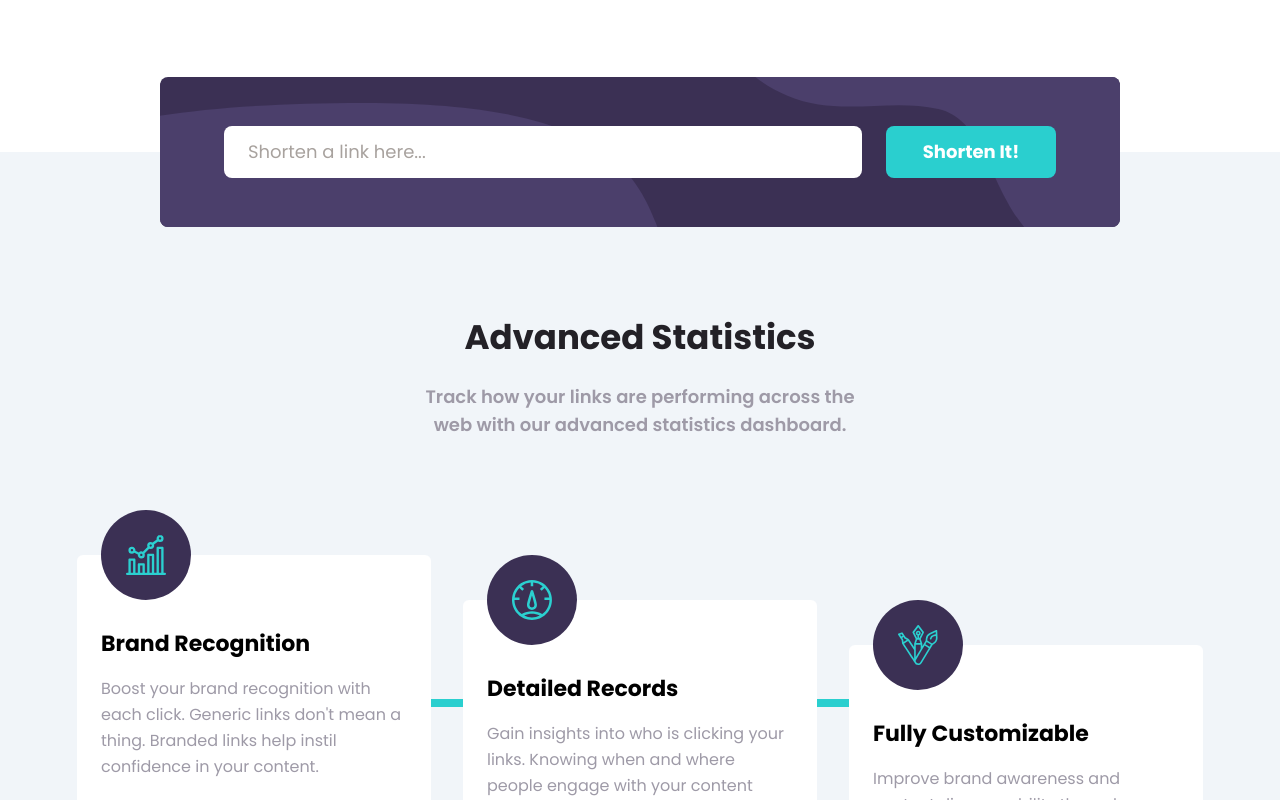
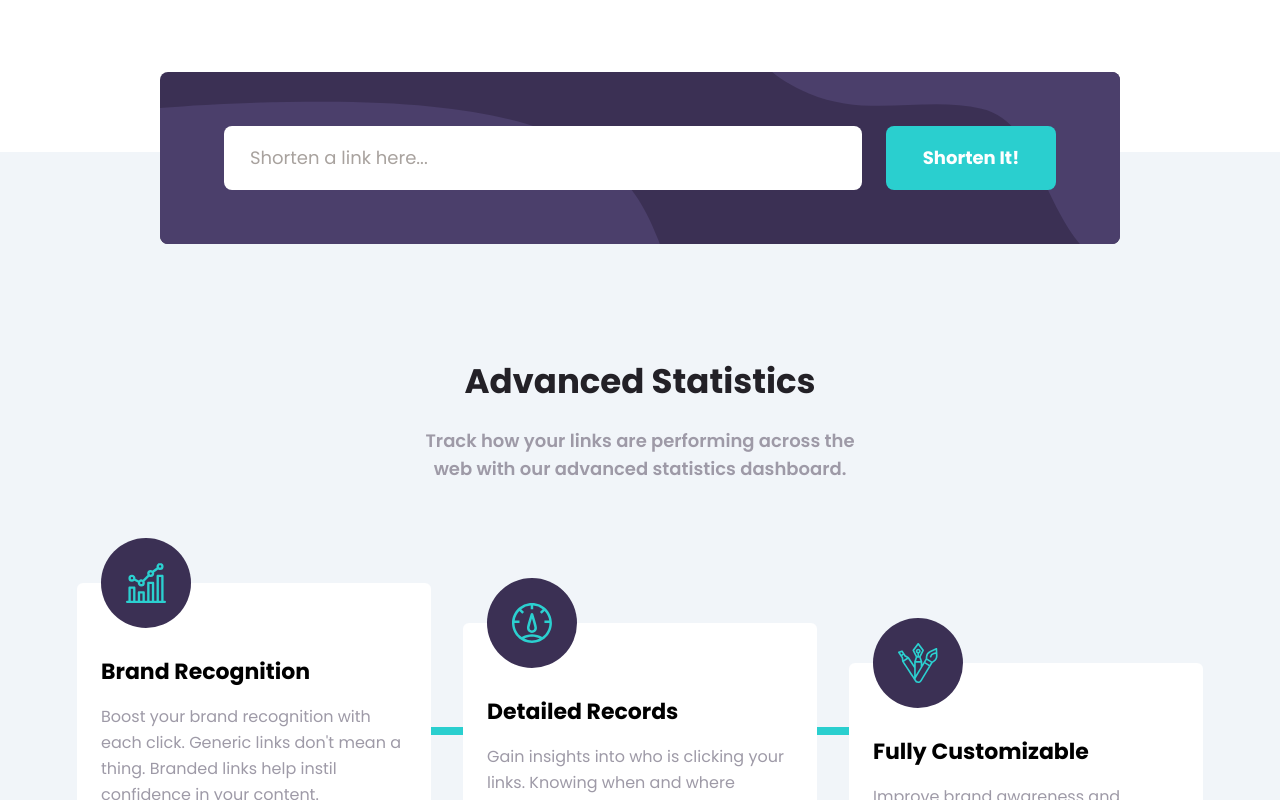
Before and after one commit to mjclaypool/Shortly-Landing-Page, a React (Vite) app: page / in a window 1280 px wide. Shown: the part 680-1480 px from the top of the page. Built offline with nearby package versions, Linux system fonts and the light colour scheme.

Commit message:
Set up Clean URI API call and display data

```diff
--- /dev/null
+++ b/src/components/LinkCard.jsx
@@ -0,0 +1,29 @@
+import { useState } from "react";
+
+export default function LinkCard({ fullUrl, shortUrl }) {
+  const [buttonTxt, setButtonTxt] = useState("Copy");
+  const [buttonStyle, setButtonStyle] = useState("default");
+
+  const colorVariants = {
+    default: "w-full lg:w-[110px] font-poppins font-bold text-base text-white bg-primary-cyan py-2.5 x-6 rounded-md",
+    clicked: "w-full lg:w-[110px] font-poppins font-bold text-base text-white bg-primary-dark-violet py-2.5 rounded-md",
+  }
+
+  function handleClick() {
+    setButtonTxt("Copied!");
+    setButtonStyle("clicked");
+  }
+
+  return (
+    <div className="flex flex-col text-left lg:text-start lg:flex-row lg:items-center justify-between w-full h-[156px] lg:h-[72px] bg-white rounded-md my-2 lg:px-6 py-4 lg:py-0">
+      <p className="font-poppins font-semibold tracking-tight text-base lg:text-xl mx-4 lg:mx-0">{fullUrl}</p>
+      <hr className="lg:hidden"/>
+      <div className="flex flex-col lg:flex-row lg:items-center gap-3 lg:gap-6 mx-4 lg:mx-0">
+        <p className="font-poppins font-semibold tracking-tight text-base lg:text-xl text-primary-cyan">{shortUrl}</p>
+        <button className={`${colorVariants[buttonStyle]}`} type="button" onClick={handleClick}>
+          {buttonTxt}
+        </button>
+      </div>
+    </div>
+  )
+}
--- a/src/components/ShortenLink.jsx
+++ b/src/components/ShortenLink.jsx
@@ -3,21 +3,30 @@ import { useState, useRef } from "react";
 import bgImgD from "../../images/bg-shorten-desktop.svg";
 import bgImgM from "../../images/bg-shorten-mobile.svg";
 
-export default function ShortenLink() {
+export default function ShortenLink({ shortenIt }) {
   const [isInvalid, setIsInvalid] = useState(false);
+  const [formColor, setFormColor] = useState("default")
   const linkUrl = useRef();
 
-  function handleSubmit(event) {
+  function handleSubmit(enteredUrl) {
     setIsInvalid(false);
-    event.preventDefault();
+    setFormColor("default");
 
-    if(linkUrl.current.value.includes(' ') || linkUrl.current.value.includes('&') || linkUrl.current.value.includes('?') || linkUrl.current.value.includes('#')){
+    if(linkUrl.current.value == "" || linkUrl.current.value.includes(' ') || linkUrl.current.value.includes('&') || linkUrl.current.value.includes('?') || linkUrl.current.value.includes('#')){
       setIsInvalid(true);
+      setFormColor("error");
+    } else {
+      shortenIt(enteredUrl);
     }
   }
 
+  const colorVariants = {
+    default: "placeholder:text-stone-400 border-2 border-transparent",
+    error: "text-secondary-red placeholder:text-secondary-red border-2 border-secondary-red",
+  }
+
   return (
-    <div className="absolute -top-[80px] lg:-top-[75px] left-[50%] translate-x-[-50%] flex w-full h-[160px] lg:h-[150px] px-6 lg:px-40">
+    <div className="absolute -top-[90px] lg:-top-[80px] left-[50%] translate-x-[-50%] flex w-full h-[180px] lg:h-[172px] px-6 lg:px-40">
       <div className="relative flex items-center justify-center w-full bg-primary-dark-violet px-6 lg:px-16 rounded-lg">
         <div className="absolute w-full h-full z-0">
           <img src={bgImgD} alt="Background geometric shapes" className="w-full h-full hidden lg:block object-cover rounded-lg" />
@@ -28,14 +37,15 @@ export default function ShortenLink() {
             name="linkUrl"
             ref={linkUrl}
             placeholder="Shorten a link here..."
-            className="w-full font-poppins placeholder:text-stone-400 text-lg px-4 lg:px-6 py-3 mt-2 mb-1 lg:my-0 rounded-md lg:rounded-lg"
+            className={`w-full font-poppins ${colorVariants[formColor]} text-lg px-4 lg:px-6 py-3 lg:py-4 mt-2 mb-1 lg:my-0 rounded-md lg:rounded-lg`}
           />
           {isInvalid &&
             <p className="relative text-left lg:absolute lg:-bottom-6 font-poppins text-xs italic text-secondary-red">Please add a link</p>
           }
           <button
-            className="min-w-[170px] relative font-poppins font-bold text-lg text-white bg-primary-cyan px-8 py-3 my-2 lg:my-0 rounded-md lg:rounded-lg"
-            type="submit"
+            className="min-w-[170px] relative font-poppins font-bold text-lg text-white bg-primary-cyan px-8 py-3 lg:py-4 my-2 lg:my-0 rounded-md lg:rounded-lg"
+            type="button"
+            onClick={() => handleSubmit(linkUrl.current.value)}
           >
             Shorten It!
           </button>
--- a/src/components/Statistics.jsx
+++ b/src/components/Statistics.jsx
@@ -1,4 +1,7 @@
+import { useState, useMemo } from "react";
+
 import ShortenLink from "./ShortenLink";
+import LinkCard from "./LinkCard";
 import StatCard from "./StatCard";
 
 import statImg1 from "../../images/icon-brand-recognition.svg";
@@ -6,6 +9,25 @@ import statImg2 from "../../images/icon-detailed-records.svg";
 import statImg3 from "../../images/icon-fully-customizable.svg";
 
 export default function Statistics() {
+  const [fullUrl, setFullUrl] = useState([])
+  const [shortUrl, setShortUrl] = useState([]);
+
+  useMemo(() => {
+    if (!fullUrl.length == 0) {
+    fetch("https://cleanuri.com/api/v1/shorten", {
+      method: "POST",
+      body: JSON.stringify({
+        url: fullUrl[fullUrl.length-1]
+      }),
+      headers: {
+        "Content-type": "application/json; charset=UTF-8"
+      }
+    })
+    .then((response) => (response.json()))
+    .then((json) => setShortUrl([...shortUrl, json.result_url]))
+    .catch((error) => console.log(error));
+  }}, [fullUrl])
+
   const stats = [
     {
       id: "1",
@@ -33,12 +55,21 @@ export default function Statistics() {
     },
   ]
 
+  function handleShortenIt(value) {
+    setFullUrl([...fullUrl, value]);
+  }
+
   return (
-    <div className="relative flex flex-col items-center font-poppins bg-slate-100 text-center px-6 lg:px-40 pt-40 mt-32">
-      <ShortenLink />
-      <h2 className="font-bold text-neutral-dark-violet text-[28px] lg:text-[34px]">Advanced Statistics</h2>
-      <p className="font-semibold text-neutral-grey-violet text-base lg:text-lg max-w-[480px] my-5 px-4">Track how your links are performing across the web with our advanced statistics dashboard.</p>
-      <div className="relative flex flex-col lg:flex-row lg:text-start justify-center gap-24 lg:gap-8 min-h-[360px] my-20 lg:my-24">
+    <div className="relative flex flex-col items-center font-poppins bg-slate-100 text-center px-6 lg:px-40 pt-[90px] lg:pt-[124px] mt-32">
+      <ShortenLink shortenIt={handleShortenIt} />
+      {fullUrl.map((urlCard, index) => (
+        <div key={index} className="w-full">
+          <LinkCard fullUrl={fullUrl[index]} shortUrl={shortUrl[index]} />
+        </div>
+      ))}
+      <h2 className="font-bold text-neutral-dark-violet text-[28px] lg:text-[34px] mt-20">Advanced Statistics</h2>
+      <p className="font-semibold text-neutral-grey-violet text-base lg:text-lg leading-relaxed max-w-[480px] my-5 px-4">Track how your links are performing across the web with our advanced statistics dashboard.</p>
+      <div className="relative flex flex-col lg:flex-row lg:text-start justify-center gap-24 lg:gap-8 min-h-[350px] my-20 lg:mb-[124px]">
         {stats.map(card => (
           <div key={card.id} className={`${card.position}`}>
             <StatCard image={card.image} altText={card.altText} title={card.title} details={card.details} />
```
